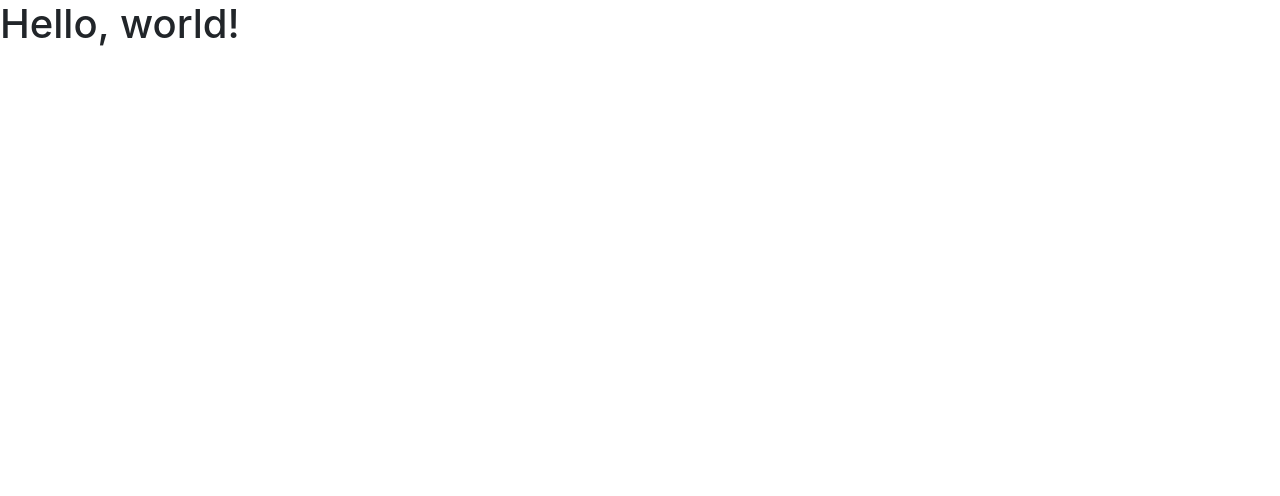
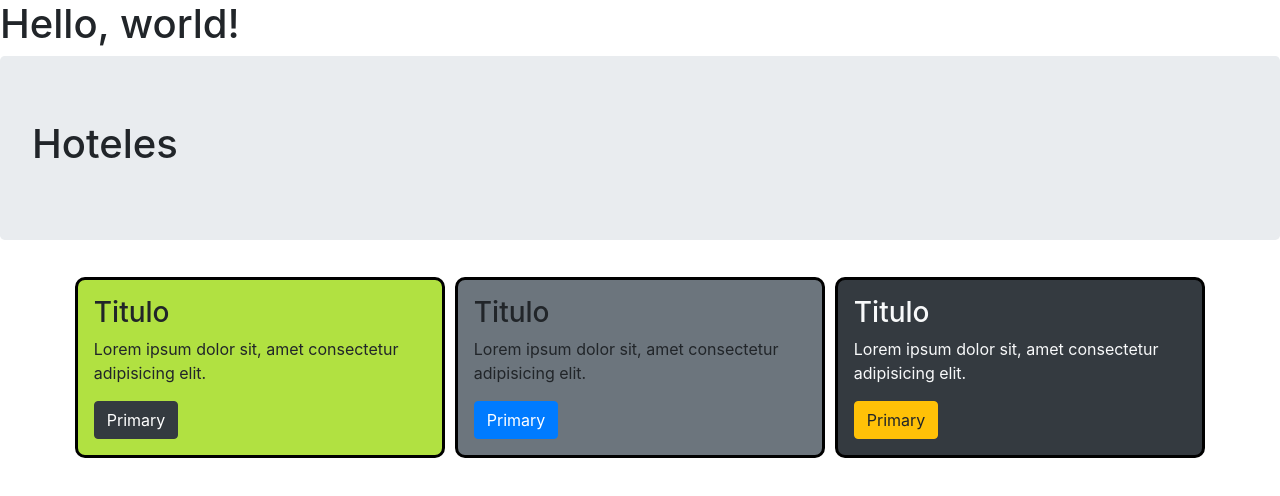
Before and after one commit to SebasGordillo7/DelCampo, a website: page index.html in a window 1280 px wide. Drawn offline with nearby package versions, Linux system fonts and the light colour scheme.

Commit message:
Grid Bootstrap

```diff
--- /dev/null
+++ b/css/style.css
@@ -0,0 +1,13 @@
+.container {}
+
+.borde {
+    border-radius: 10px;
+    border-color: black;
+    border-style: solid;
+    padding: 1em;
+    margin: 0.3em;
+}
+
+.color {
+    background-color: rgb(177, 225, 65);
+}
--- a/index.html
+++ b/index.html
@@ -8,6 +8,7 @@
 
     <!-- Bootstrap CSS -->
     <link rel="stylesheet" href="node_modules/bootstrap/dist/css/bootstrap.min.css" />
+    <link rel="stylesheet" href="/css/style.css">
 
 
     <title>Hello, world!</title>
@@ -22,6 +23,41 @@
     <script src="node_modules/popper.js/dist/popper.min.js"></script>
     <script src="node_modules/bootstrap/dist/js/bootstrap.min.js"></script>
 
+    <div class="jumbotron">
+        <h1>Hoteles</h1>
+    </div>
+
+    <div class="container">
+        <div class="row">
+            <div class="col borde color">
+                <h3>
+                    Titulo
+                </h3>
+                <p>
+                    Lorem ipsum dolor sit, amet consectetur adipisicing elit.
+                </p>
+                <button type="button" class="btn btn-dark">Primary</button>
+            </div>
+            <div class="col borde bg-secondary">
+                <h3>
+                    Titulo
+                </h3>
+                <p>
+                    Lorem ipsum dolor sit, amet consectetur adipisicing elit.
+                </p>
+                <button type="button" class="btn btn-primary">Primary</button>
+            </div>
+            <div class="col borde bg-dark text-light">
+                <h3>
+                    Titulo
+                </h3>
+                <p>
+                    Lorem ipsum dolor sit, amet consectetur adipisicing elit.
+                </p>
+                <button type="button" class="btn btn-warning">Primary</button>
+            </div>
+        </div>
+    </div>
 </body>
 
 </html>
```
